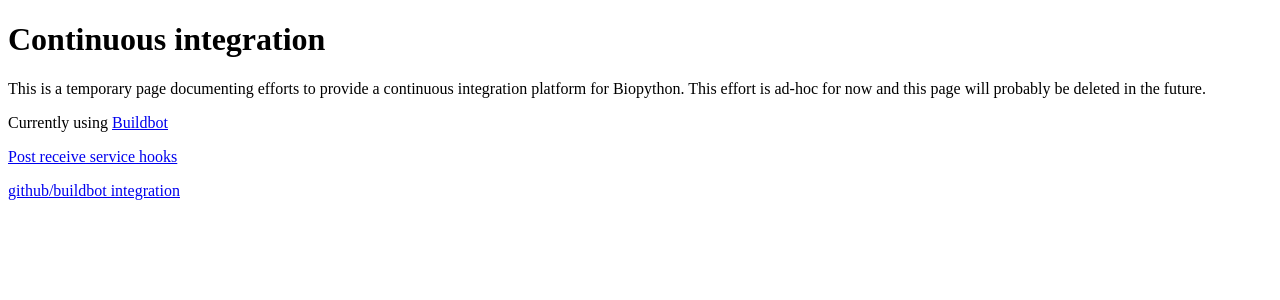
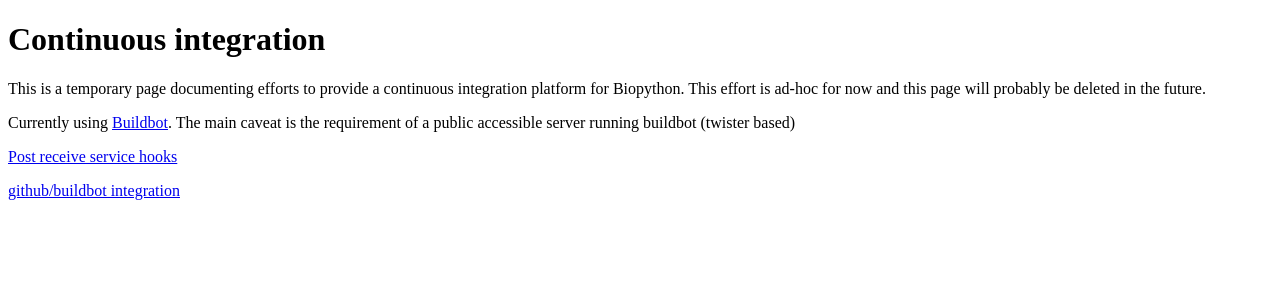
Before and after one commit to biopython/biopython.github.io, a Jekyll site: the page built from wiki/Continuous_integration.md, in a window 1280 px wide. Shown: the top 300 px of the page. Built offline with Jekyll 4.4.1, drawn with Linux system fonts in a browser that asks for light colours.

Commit message:
Change to wiki page

```diff
--- a/wiki/Continuous_integration.md
+++ b/wiki/Continuous_integration.md
@@ -8,7 +8,9 @@ This is a temporary page documenting efforts to provide a continuous
 integration platform for Biopython. This effort is ad-hoc for now and
 this page will probably be deleted in the future.
 
-Currently using [Buildbot](http://buildbot.net)
+Currently using [Buildbot](http://buildbot.net). The main caveat is the
+requirement of a public accessible server running buildbot (twister
+based)
 
 [Post receive service hooks](http://help.github.com/post-receive-hooks/)
 
```
Also changed, not shown: 1 other file.
